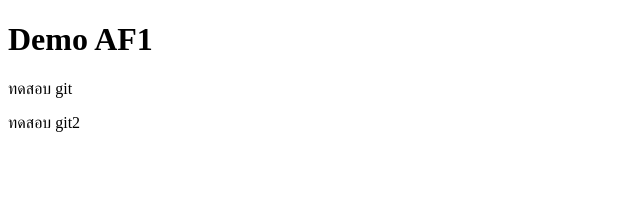
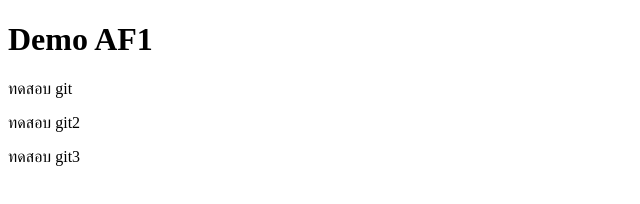
Before and after one commit to kake9857/af_demo2, a plain HTML site: page index.html in a window 1280 px wide. Shown: the full height of the page, 0-640 px from the left. Drawn offline with Linux system fonts and the light colour scheme.

Commit message:
update  dev3

```diff
--- a/index.html
+++ b/index.html
@@ -9,5 +9,6 @@
     <h1>Demo AF1</h1>
     <p>ทดสอบ git</p>
     <p>ทดสอบ git2</p>
+    <p>ทดสอบ git3</p>
 </body>
 </html>
```
Also changed, not shown: main.html (+1 -0 lines).
